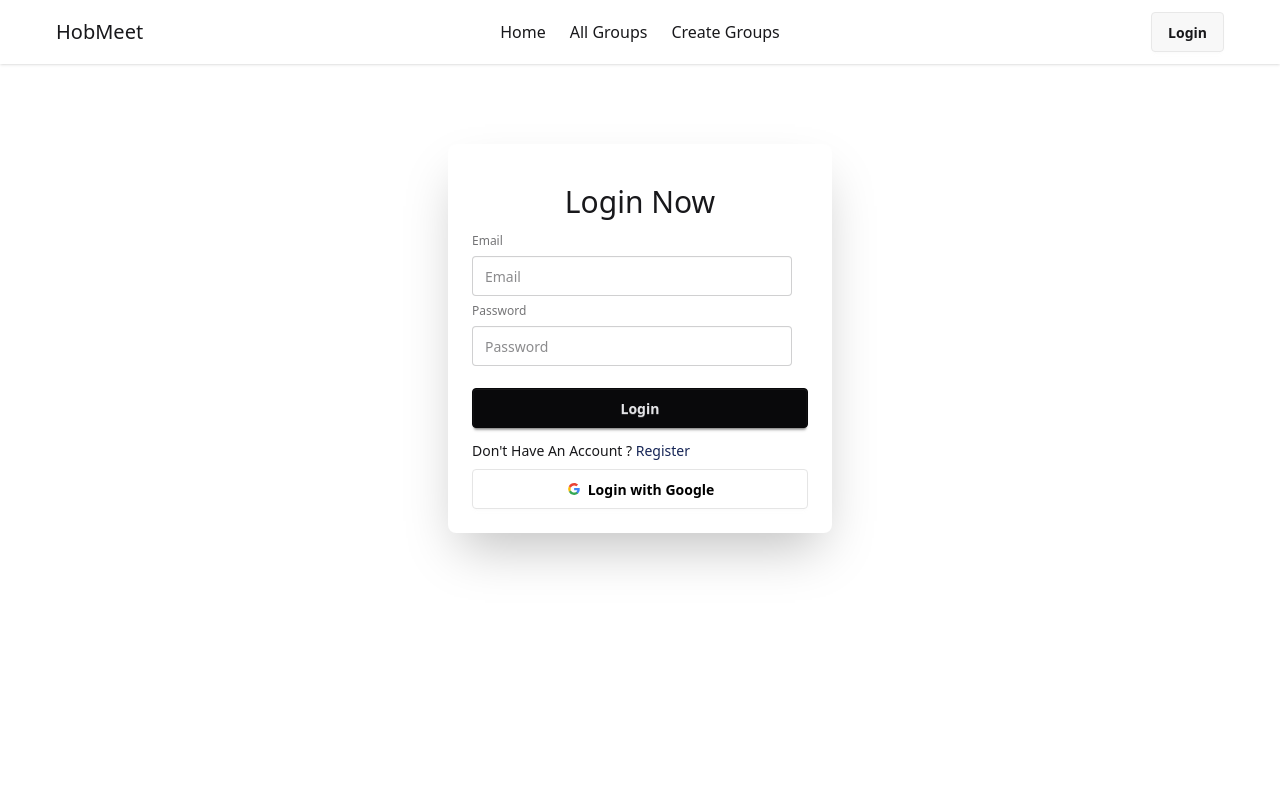
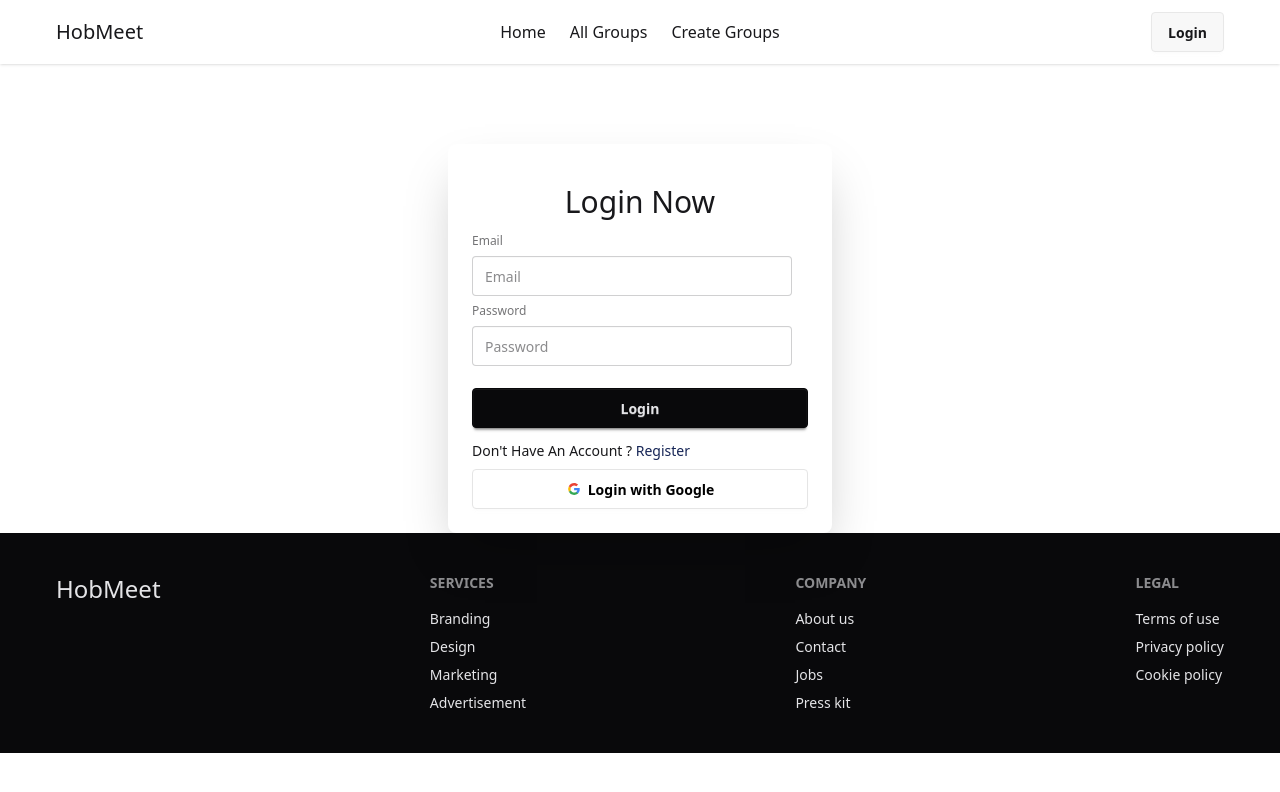
Before and after one commit to Sabbir-Hossain-00/HobMeet, a React (Vite) app: page /login in a window 1280 px wide. Shown: the top 792 px of the page. Built offline with nearby package versions, Linux system fonts and the light colour scheme; no server answers.

Commit message:
added footer

```diff
--- a/src/components/Footer/Footer.jsx
+++ b/src/components/Footer/Footer.jsx
@@ -1,8 +1,11 @@
 export const Footer = ()=>{
     return(
-        <>
-            <footer className="footer sm:footer-horizontal bg-neutral text-neutral-content p-10">
+        <section className=" bg-neutral ">
+            <footer className="footer flex justify-between text-neutral-content p-10 sm:footer-horizontal container mx-auto px-3 md:px-6 lg:px-8 xl:px-14">
               <nav>
+                <h1 className=" text-2xl font-medium">HobMeet</h1>
+              </nav>
+              <nav >
                 <h6 className="footer-title">Services</h6>
                 <a className="link link-hover">Branding</a>
                 <a className="link link-hover">Design</a>
@@ -23,6 +26,6 @@ export const Footer = ()=>{
                 <a className="link link-hover">Cookie policy</a>
               </nav>
             </footer>
-        </>
+        </section>
     )
 }
--- a/src/layouts/MainLayout.jsx
+++ b/src/layouts/MainLayout.jsx
@@ -1,5 +1,6 @@
 import { Outlet } from "react-router"
 import { Navbar } from "../components/Navbar/Navbar"
+import { Footer } from "../components/Footer/Footer"
 
 export const MainLayout = ()=>{
     return(
@@ -10,6 +11,9 @@ export const MainLayout = ()=>{
            <main className="">
               <Outlet/>
            </main>
+           <Footer>
+              <Footer/>
+           </Footer>
         </>
     )
 }
```
